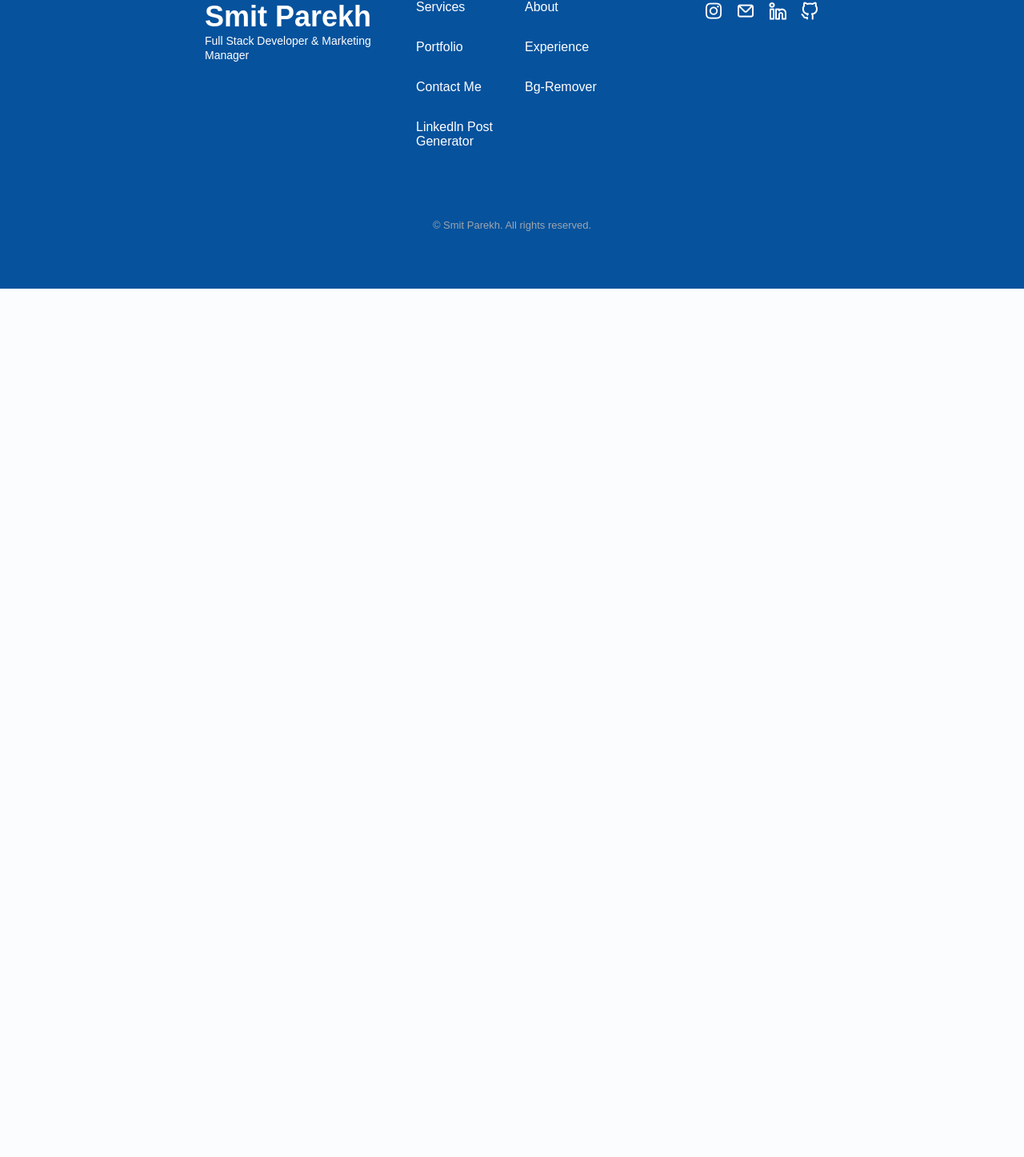
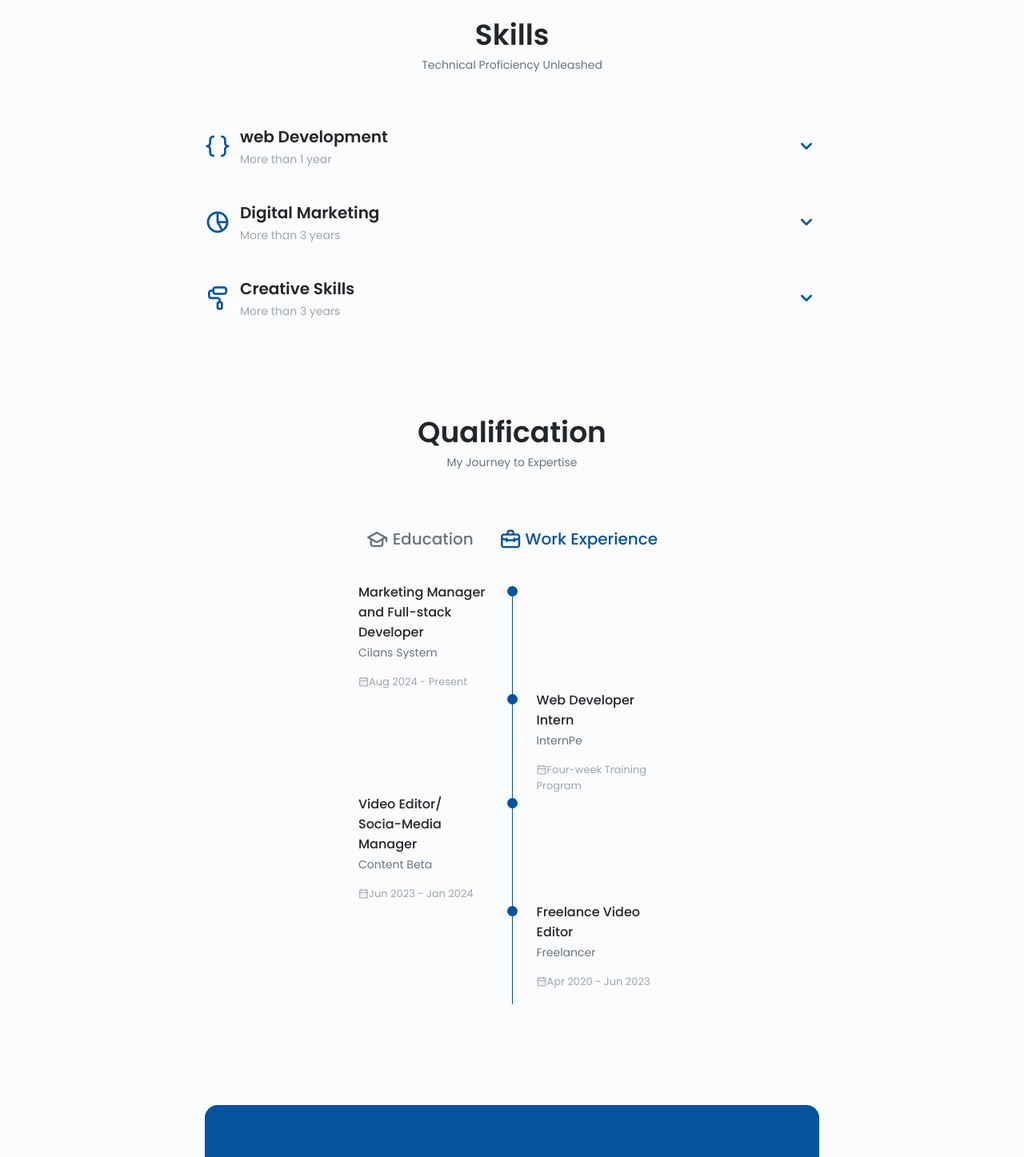
Before and after one commit to SmitParekh84/Smit-React-New-Portfolio-front-end, a React (Vite) app: page /about in a window 1280 px wide. Shown: the part 862-2309 px from the top of the page at 80% size. Before the commit the page ends 1223 px from the top, so only its background shows below. Built offline with nearby package versions, Linux system fonts and the light colour scheme.

Commit message:
Update About and Skills pages to include Skills, Qualification, and Project components; comment out unused navigation links

```diff
--- a/src/data/data.js
+++ b/src/data/data.js
@@ -24,8 +24,8 @@ export const headerData = {
   mobileNavLinks: [
     { id: "/", label: "Home", icon: "uil-estate" },
     { id: "/about", label: "About", icon: "uil-user" },
-    { id: "/skills", label: "Skills", icon: "uil-file-alt" },
-    { id: "/qualification", label: "Experience", icon: "uil-graduation-cap" },
+    // { id: "/skills", label: "Skills", icon: "uil-file-alt" },
+    // { id: "/qualification", label: "Experience", icon: "uil-graduation-cap" },
     { id: "/services", label: "Services", icon: "uil-briefcase-alt" },
     { id: "/portfolio", label: "Portfolio", icon: "uil-scenery" },
 
--- a/src/pages/AboutPage.jsx
+++ b/src/pages/AboutPage.jsx
@@ -2,6 +2,9 @@
 import React from "react";
 import About from "../components/About"; // Adjust the path based on your folder structure
 import { Helmet } from "react-helmet-async";
+import Skills from "../components/Skills";
+import Qualification from "../components/Qualification";
+import Project from "../components/Project";
 
 // Create the AboutPage component
 const AboutPage = () => {
@@ -72,7 +75,9 @@ const AboutPage = () => {
 
 
             <About />
-
+            <Skills />
+            <Qualification />
+            <Project />
         </>
 
     );
--- a/src/pages/SkillsPage.jsx
+++ b/src/pages/SkillsPage.jsx
@@ -2,6 +2,7 @@
 import React from "react";
 import About from "../components/About"; // Adjust the path based on your folder structure
 import { Helmet } from "react-helmet-async";
+import Skills from "../components/Skills";
 
 // Create the AboutPage component
 const SkillsPage = () => {
@@ -65,7 +66,7 @@ const SkillsPage = () => {
 
 
 
-            <About />
+            <Skills />
 
         </>
 
```
Lines whose indentation alone changed are shown as unchanged.
